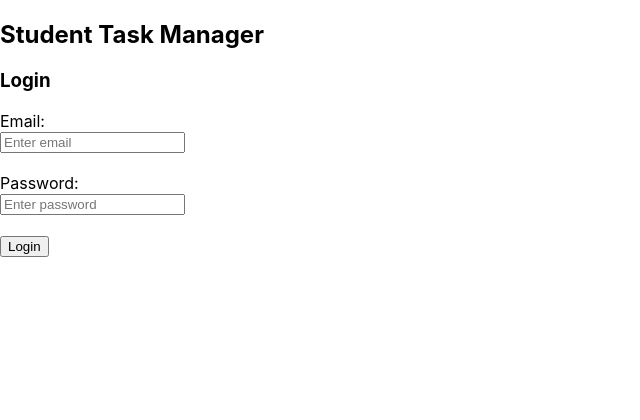
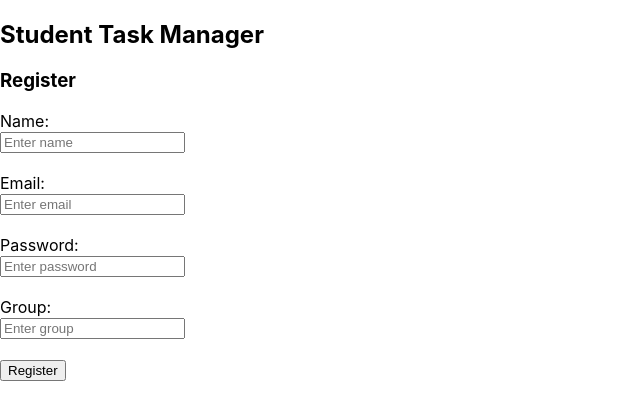
Before and after one commit to AyaRafea-431011614/task-manager-project, a React (Create React App) app in the folder frontend/: page / in a window 1280 px wide. Shown: the top 420 px of the page, without its empty margins (0-640 px from the left). Built offline with nearby package versions, Linux system fonts and the light colour scheme.

Commit message:
Add Register page
created register page and connected it to App

```diff
--- a/frontend/src/App.js
+++ b/frontend/src/App.js
@@ -1,11 +1,10 @@
-import Login from "./pages/Login";
+import Register from "./pages/Register";
 
 function App() {
   return (
     <div>
-      <Login />
+      <Register />
     </div>
   );
 }
-
 export default App;
--- /dev/null
+++ b/frontend/src/pages/Register.js
@@ -0,0 +1,44 @@
+function Register() {
+  return (
+    <div>
+      <h2>Student Task Manager</h2>
+      <h3>Register</h3>
+
+      <div>
+        <label>Name:</label>
+        <br />
+        <input type="text" placeholder="Enter name" />
+      </div>
+
+      <br />
+
+      <div>
+        <label>Email:</label>
+        <br />
+        <input type="email" placeholder="Enter email" />
+      </div>
+
+      <br />
+
+      <div>
+        <label>Password:</label>
+        <br />
+        <input type="password" placeholder="Enter password" />
+      </div>
+
+      <br />
+
+      <div>
+        <label>Group:</label>
+        <br />
+        <input type="text" placeholder="Enter group" />
+      </div>
+
+      <br />
+
+      <button>Register</button>
+    </div>
+  );
+}
+
+export default Register;
```
